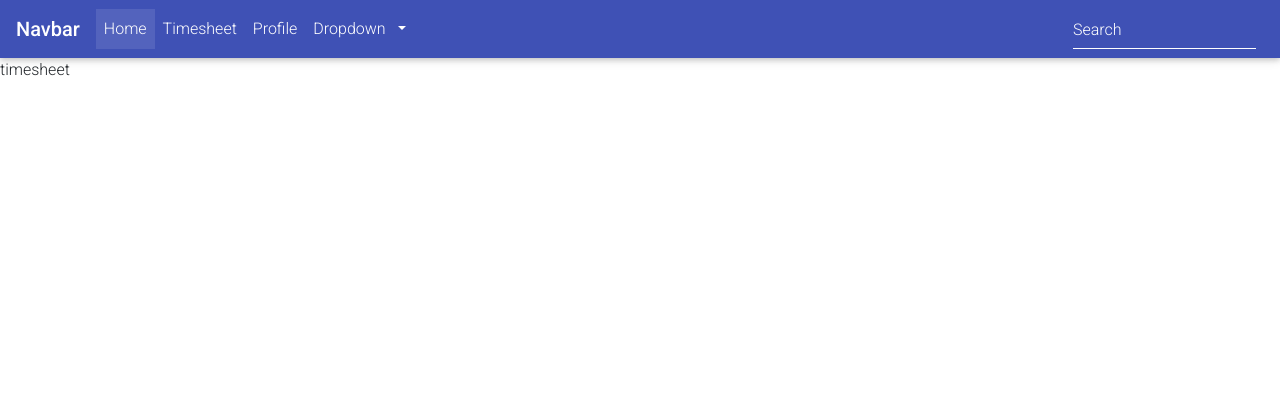
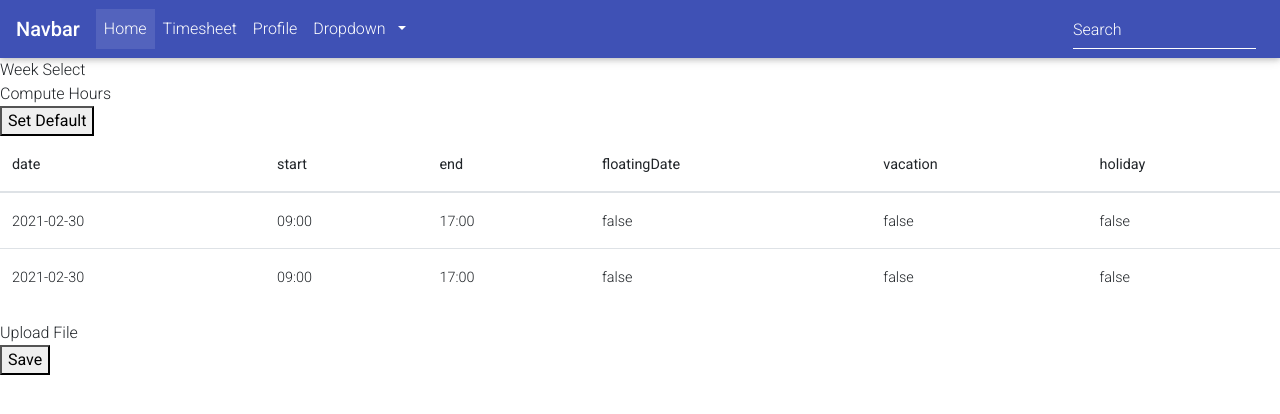
Before and after one commit to bbq598/bfs-react-front-end, a React (Create React App) app in the folder bdf-react-front-end/: page /timesheet in a window 1280 px wide. Shown: the top 414 px of the page. Built offline with nearby package versions, Linux system fonts and the light colour scheme.

Commit message:
initial timesheet components: need to modify

```diff
--- a/bdf-react-front-end/package.json
+++ b/bdf-react-front-end/package.json
@@ -6,6 +6,7 @@
     "@testing-library/jest-dom": "^5.11.9",
     "@testing-library/react": "^11.2.5",
     "@testing-library/user-event": "^12.7.0",
+    "axios": "^0.21.1",
     "mdbreact": "./mdbreact-5.0.1.tgz",
     "node-sass": "^5.0.0",
     "react": "^17.0.1",
--- /dev/null
+++ b/bdf-react-front-end/src/components/ComputeHours.js
@@ -0,0 +1,9 @@
+import React, { Component } from 'react'
+
+export default class ComputeHours extends Component {
+    render() {
+      return (
+        <div>Compute Hours</div>
+      )
+    }
+}
--- a/bdf-react-front-end/src/components/TimeSheet.js
+++ b/bdf-react-front-end/src/components/TimeSheet.js
@@ -1,11 +1,130 @@
 import React, { Component } from 'react'
+import TimeSheetDay from './TimeSheetDay'
+import WeekSelect from './WeekSelect'
+import UploadFile from './UploadFile'
+import ComputeHours from './ComputeHours'
+import axios from 'axios';
 
 export default class TimeSheet extends Component {
+    // hardcoded: POST from {"name":"tiger"}, first entry
+    state = {
+        timesheetArray:[
+            {
+              "id": "6025c2e80804af4cba0a4622",
+              "userName": "tiger",
+              "weekEnding": "2021-02-13",
+              "totalHour": 400,
+              "submissionStatus": "close",
+              "approvalStatus": "close",
+              "comment": "eat meat",
+              "days": [
+                {
+                  "date": "2021-02-30",
+                  "start": "09:00",
+                  "end": "17:00",
+                  "floatingDate": false,
+                  "vacation": false,
+                  "holiday": false
+                },
+                {
+                  "date": "2021-02-30",
+                  "start": "09:00",
+                  "end": "17:00",
+                  "floatingDate": false,
+                  "vacation": false,
+                  "holiday": false
+                }
+              ]
+            },
+            {
+              "id": "6026ab8afb238966cb5c7d05",
+              "userName": "tiger",
+              "weekEnding": "2021-02-13",
+              "totalHour": 41,
+              "submissionStatus": "close",
+              "approvalStatus": "close",
+              "comment": "eat meat",
+              "days": [
+                {
+                  "date": "2021-02-30",
+                  "start": "09:00",
+                  "end": "17:00",
+                  "floatingDate": false,
+                  "vacation": false,
+                  "holiday": false
+                },
+                {
+                  "date": "2021-02-30",
+                  "start": "09:00",
+                  "end": "17:00",
+                  "floatingDate": false,
+                  "vacation": false,
+                  "holiday": false
+                }
+              ]
+            }
+          ]
+    };
+    timesheetUrl = "localhost:8081/time" // gateway
+
+    componentDidMount() {
+        // // getting data from timesheet service
+        // userName = "tiger"
+        // axios
+        //     .post(this.timesheetUrl+"/getTimeSheet", {
+        //         "name":userName
+        //     })
+        //   .then((resp) => {
+        //     console.log(resp);
+        //     this.setState({ timesheet: resp.data });
+        //   })
+        //   .catch((error) => {
+        //     console.log(error);
+        //   });
+    }
+
     render() {
+        // render first day
+        const items = [];
+        for (const x in this.state.timesheetArray[0].days[0]) {
+            items.push(<th key={x}>{x}</th>);
+        }
+        const days = [];
+        for (const [ind, day] of this.state.timesheetArray[0].days.entries()) {
+            days.push(<TimeSheetDay dayInfo = {day} key={ind}></TimeSheetDay>);
+        }
+        // need to refactor the inner timesheet component
         return (
             <div>
-                timesheet
+                <WeekSelect/>
+                <ComputeHours/>
+                <button>Set Default</button>
+                <table className="table table-default">
+                    <thead>
+                        <tr>
+                            {items}
+                        </tr>
+                    </thead>
+                    <tbody>
+                        {days}
+                    </tbody>
+                </table>
+                <UploadFile/>
+                <button>Save</button>
             </div>
         )
     }
+
+    updateTimesheet() {
+        axios
+            .post(this.timesheetUrl+"/updateWeekSheet", this.state)
+            .then((resp) => {
+                console.log(resp);
+                console.log(resp.status);
+                console.log(resp.data);
+            })
+            .catch((error) => {
+                console.log(error);
+            });
+    }
 }
--- /dev/null
+++ b/bdf-react-front-end/src/components/TimeSheetDay.js
@@ -0,0 +1,19 @@
+import React, { Component } from 'react'
+
+export default class TimeSheetDay extends Component {
+    state = {};
+    render() {
+        const items = [];
+        var arr = Object.values(this.props.dayInfo);
+        for (const [ind,val] of arr.entries()) {
+          items.push(<td key={ind}>
+            {""+val}
+          </td>);
+        }
+        return (
+            <tr>
+              {items}
+            </tr>
+        )
+    }
+}
--- /dev/null
+++ b/bdf-react-front-end/src/components/UploadFile.js
@@ -0,0 +1,9 @@
+import React, { Component } from 'react'
+
+export default class UploadFile extends Component {
+    render() {
+      return (
+        <div>Upload File</div>
+      )
+    }
+}
--- /dev/null
+++ b/bdf-react-front-end/src/components/WeekSelect.js
@@ -0,0 +1,16 @@
+import React, { Component } from 'react'
+
+export default class WeekSelect extends Component {
+    render() {
+      return (
+        <div>
+          Week Select
+        </div>
+      )
+    }
+
+    onChange = (e) => {
+      e.preventDefault();
+      // change timesheet fetched
+    }
+}
```
Also changed, not shown: 1 other file (tests, documents, lock files or other folders).
